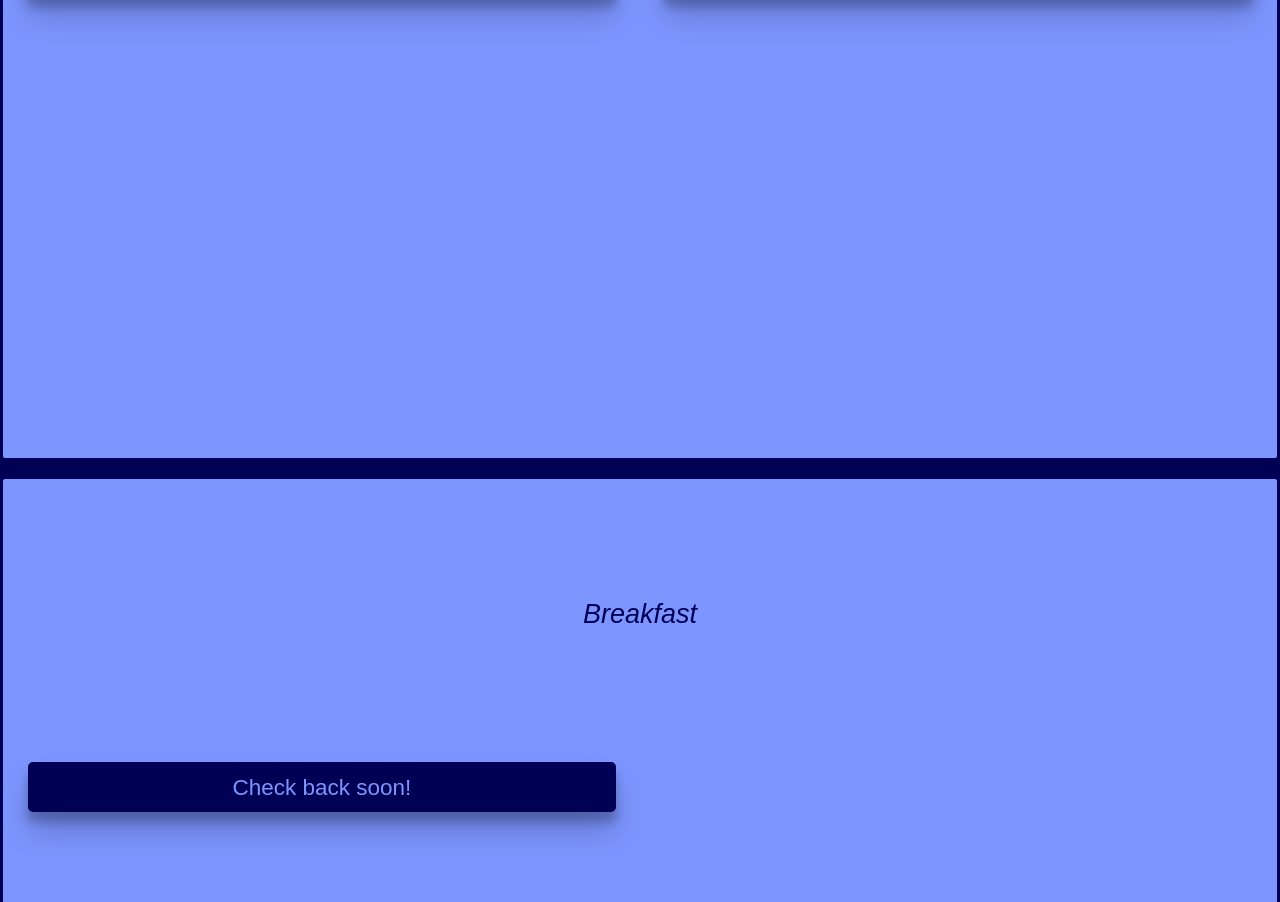
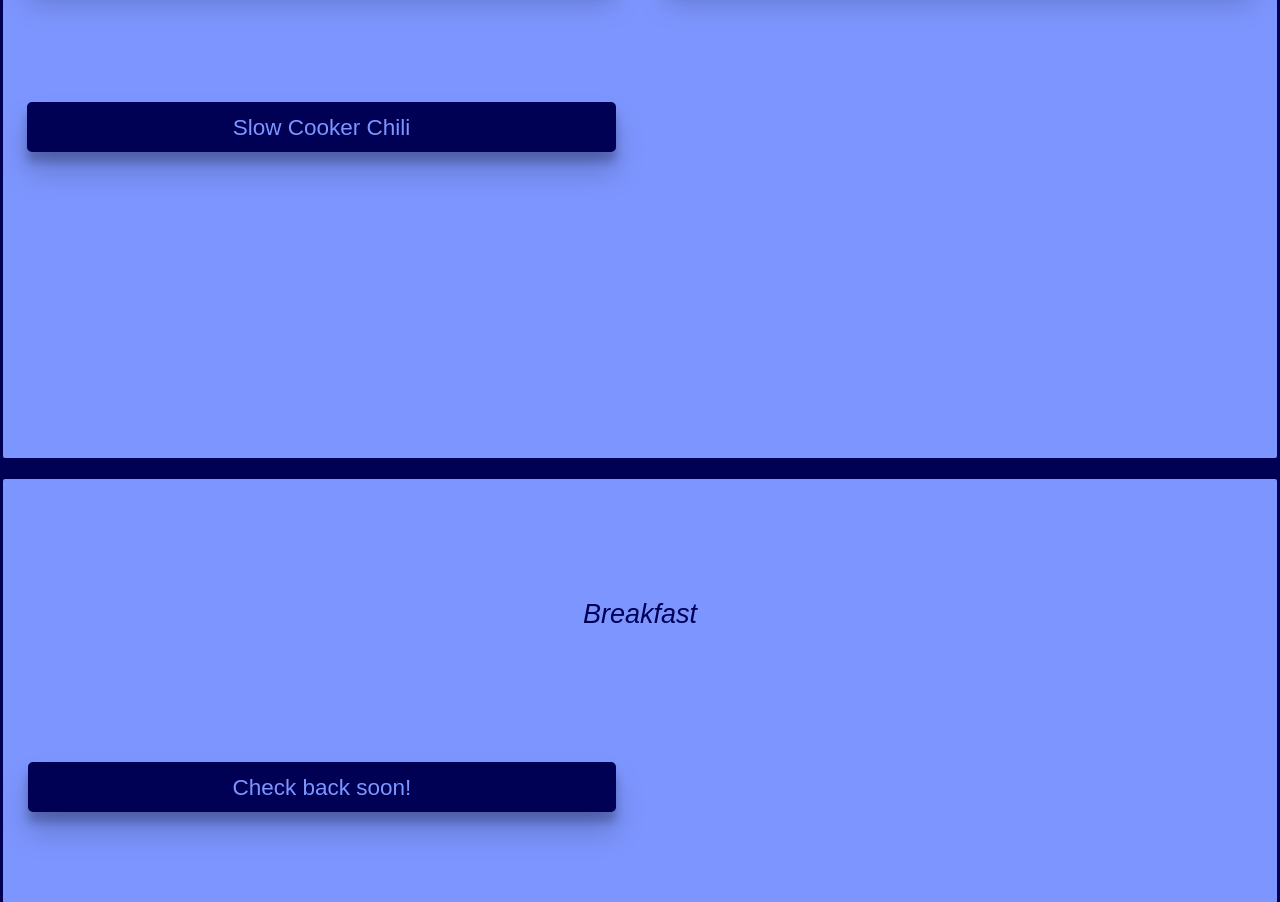
Before and after one commit to timseymore/Homemade-Recipes, a plain HTML site: page index.html in a window 1280 px wide. Shown: the part 2799-3701 px from the top of the page. Drawn offline with Linux system fonts and the light colour scheme.

Commit message:
Added slow cooker chili recipe

```diff
--- a/index.html
+++ b/index.html
@@ -106,6 +106,10 @@
 				<a href="https://codepen.io/timseymore/live/LYEJEoJ" class="recipe-link" target="_blank"><h2>Lasagna</h2></a>
 			</div>
 
+			<div class="content-box" id="box3">
+				<a href="https://codepen.io/timseymore/live/YzPdYMx" class="recipe-link" target="_blank"><h2>Slow Cooker Chili</h2></a>
+			</div>
+
 		</div>
 
 		<div class="container" id="breakfast-box">
```
